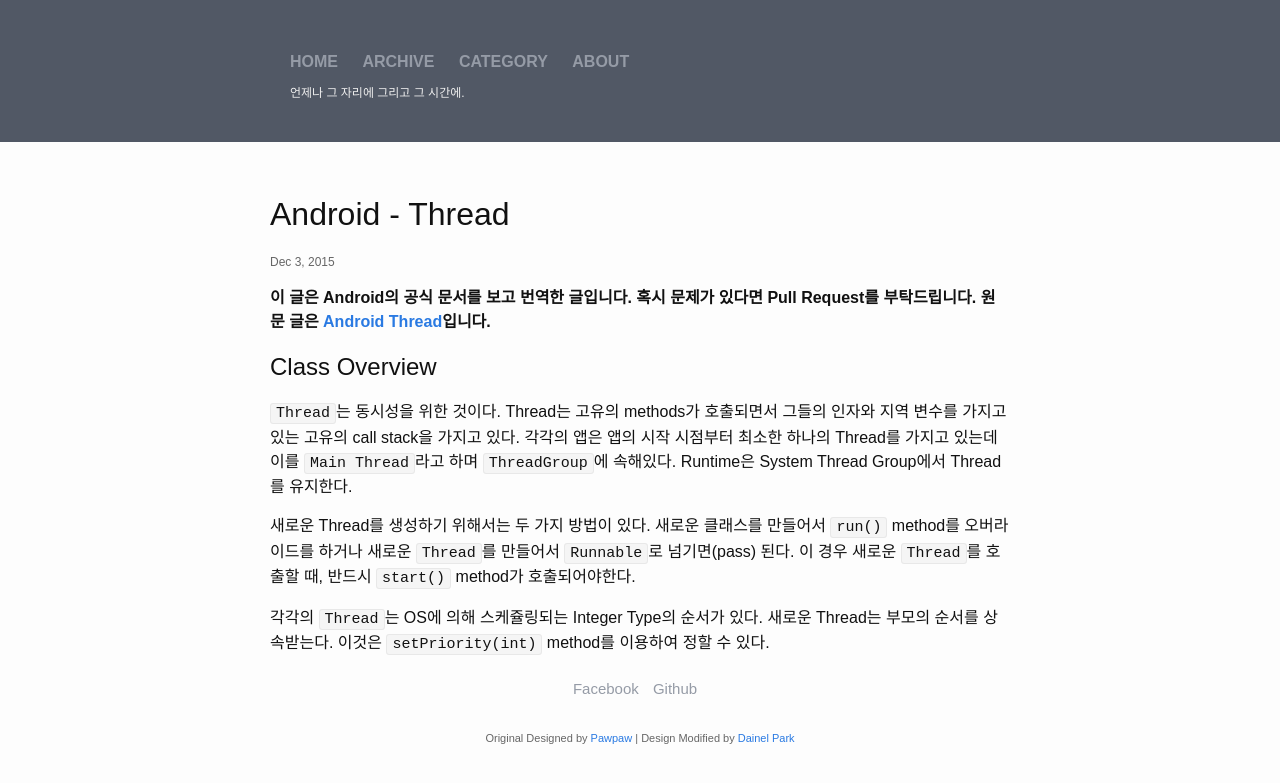
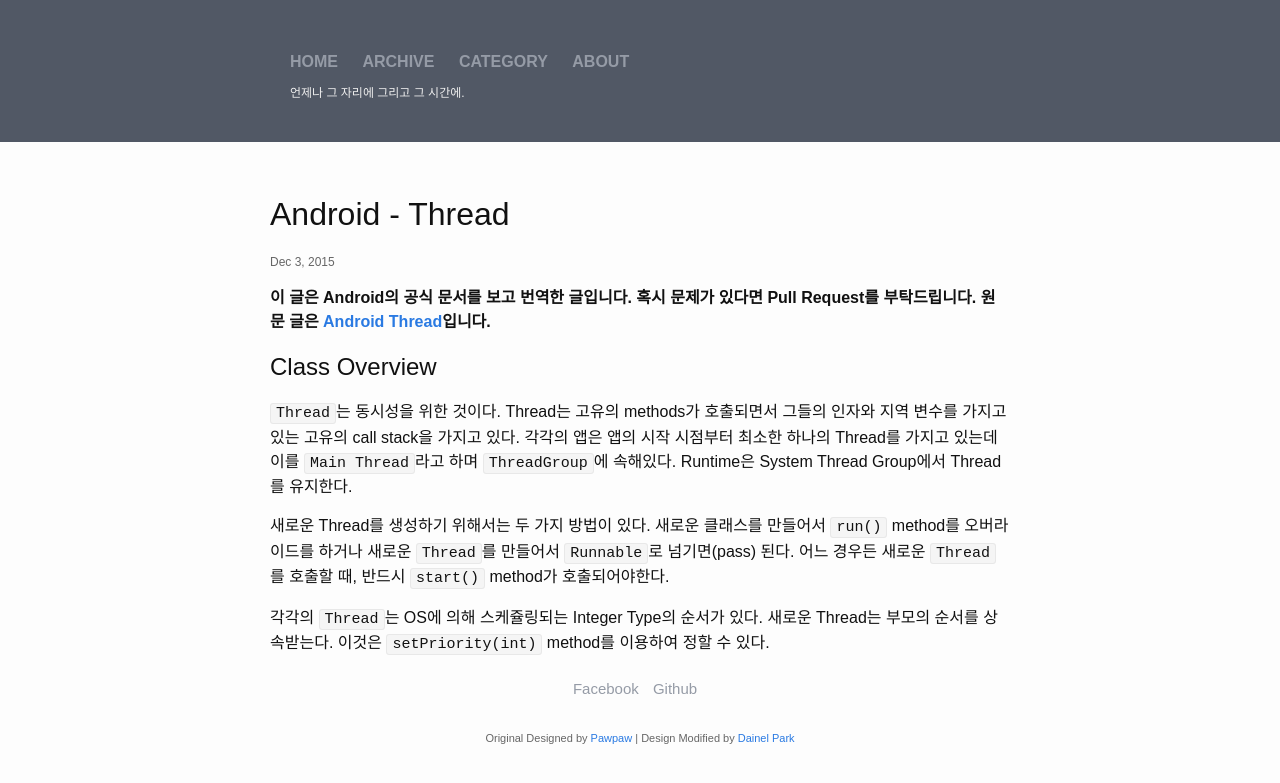
Before and after one commit to DainelPark/dainelpark.github.io, a Jekyll site: the page built from _posts/2015-12-03-Android - Thread.markdown, in a window 1280 px wide. Shown: the top 783 px of the page. Built offline with Jekyll 4.4.1, drawn with Linux system fonts in a browser that asks for light colours.

Commit message:
잘못된 말 수정

```diff
--- a/_posts/2015-12-03-Android - Thread.markdown
+++ b/_posts/2015-12-03-Android - Thread.markdown
@@ -11,6 +11,6 @@ categories: android
 
 `Thread`는 동시성을 위한 것이다. Thread는 고유의 methods가 호출되면서 그들의 인자와 지역 변수를 가지고 있는 고유의 call stack을 가지고 있다. 각각의 앱은 앱의 시작 시점부터 최소한 하나의 Thread를 가지고 있는데 이를 `Main Thread`라고 하며 `ThreadGroup`에 속해있다. Runtime은 System Thread Group에서 Thread를 유지한다.
 
-새로운 Thread를 생성하기 위해서는 두 가지 방법이 있다. 새로운 클래스를 만들어서 `run()` method를 오버라이드를 하거나 새로운 `Thread`를 만들어서 `Runnable`로 넘기면(pass) 된다. 이 경우 새로운 `Thread`를 호출할 때, 반드시 `start()` method가 호출되어야한다.
+새로운 Thread를 생성하기 위해서는 두 가지 방법이 있다. 새로운 클래스를 만들어서 `run()` method를 오버라이드를 하거나 새로운 `Thread`를 만들어서 `Runnable`로 넘기면(pass) 된다. 어느 경우든 새로운 `Thread`를 호출할 때, 반드시 `start()` method가 호출되어야한다.
 
 각각의 `Thread`는 OS에 의해 스케쥴링되는 Integer Type의 순서가 있다. 새로운 Thread는 부모의 순서를 상속받는다. 이것은 `setPriority(int)` method를 이용하여 정할 수 있다.
```
